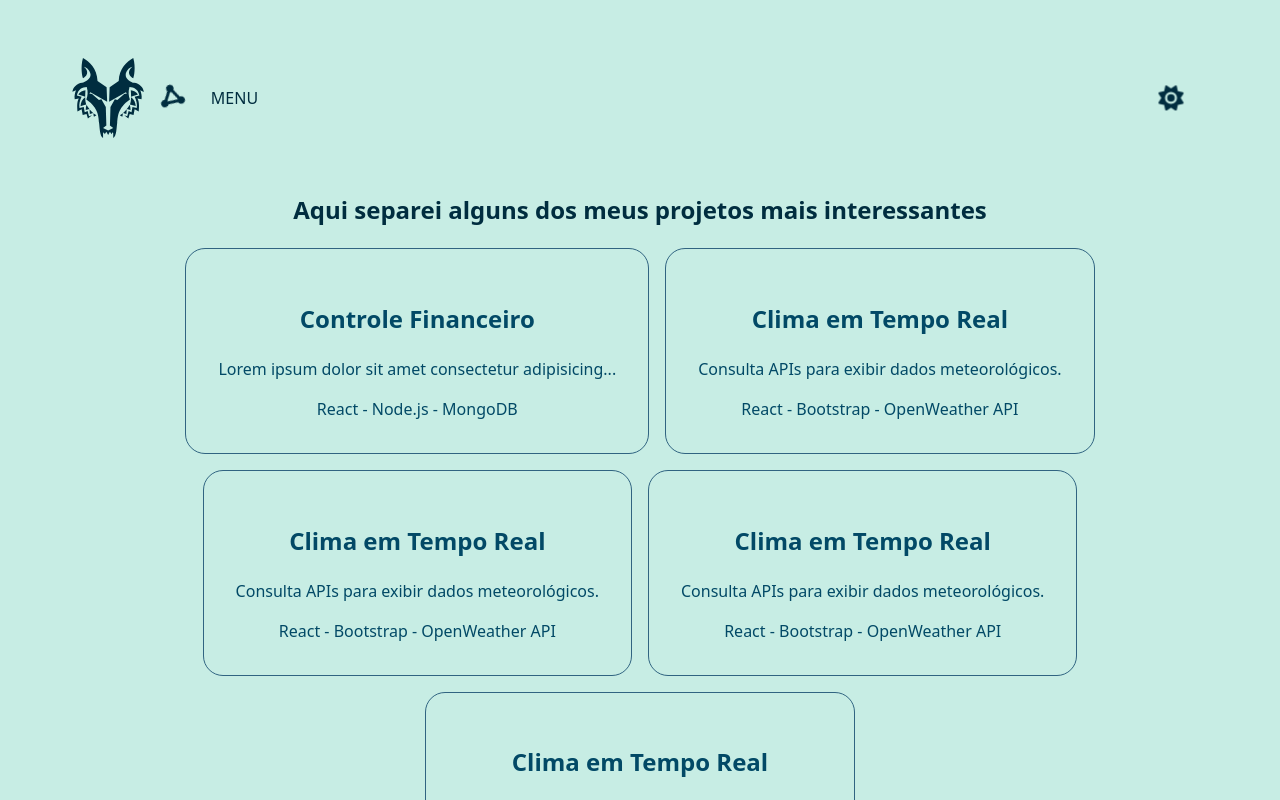
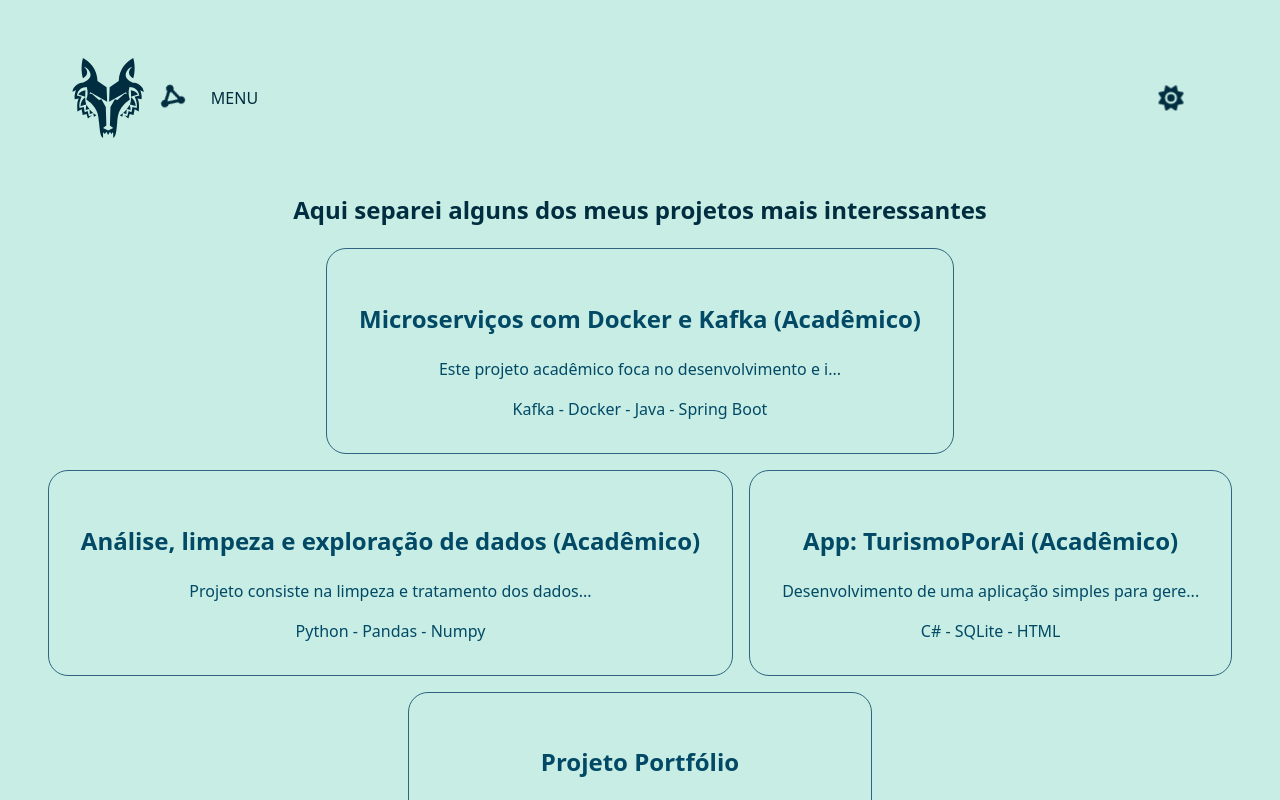
Before and after one commit to PAULOHENRIQUEDEPAULADIAS/portfolio-project, a React (Vite) app: page /Work in a window 1280 px wide. Shown: the top 800 px of the page. Built offline with nearby package versions, Linux system fonts and the light colour scheme.

Commit message:
Concluded:
-Added text and projects;

```diff
--- a/src/components/album/album.tsx
+++ b/src/components/album/album.tsx
@@ -34,7 +34,7 @@ const mockPhotos: Photo[] = [
   { id: "5", src: Image5, caption: "Homenagem à Elis Regina Porto Alegre - Rio Grande do Sul", date: "2025-10-01", alt: "Foto de uma estátua da cantora Elis Regina"},
   { id: "6", src: Image6, caption: "Esquadrão da Alegria em Laranjal - Rio Grande do Sul", date: "2025-10-01", alt: "Foto de um grupo de pessoas sentadas à frente de um letreiro escrito 'Laranjal' da cidade de Laranjal no RS"},
   { id: "7", src: Image7, caption: "Howth - Irlanda", date: "2019-09-01", alt: "Foto de um desenho do mapa de Howth - Irlanda"},
-  { id: "8", src: Image8, caption: "Peixe da sorte em Belfast - Irlanda do Norte", date: "2020-09-01", alt: "Foto minha beijando um monumento de um peixe em Belfast"},
+  { id: "8", src: Image8, caption: "Peixe da sorte em Belfast - Irlanda do Norte", date: "2020-09-15", alt: "Foto minha beijando um monumento de um peixe em Belfast"},
   { id: "9", src: Image9, caption: "Museo do Titanic em Belfast - Irlanda do Norte", date: "2020-09-01", alt: "Foto minha à frente de um letreiro metálico escrito 'Titanic'"},
   { id: "10", src: Image10, caption: "Mercado Central de Cork - Irlanda", date: "2020-09-01", alt: "Foto de uma loja com várias azeitonas em concerva"},
   { id: "11", src: Image11, caption: "O mundo fantástico das sardinhas em Lisboa - Portugal", date: "2019-10-01", alt: "Foto de prateleiras cheias de sardinha em lata"},
--- a/src/components/work/work.tsx
+++ b/src/components/work/work.tsx
@@ -15,31 +15,26 @@ function Work() {
 
   const projects = [
     {
-      title: "Controle Financeiro",
-      desc: "Lorem ipsum dolor sit amet consectetur adipisicing elit. Eius explicabo, doloribus ab harum hic minima sapiente minus maiores? Officia qui corrupti aspernatur incidunt voluptas. Cumque minima deserunt natus temporibus quo! Lorem ipsum dolor sit amet consectetur adipisicing elit. Laudantium provident minus neque aperiam eius quibusdam, tempore quos voluptatem corrupti sed? Iure ea temporibus consequatur sed tempore, culpa incidunt laudantium ipsum!",
-      link: "https://github.com/seuuser/finance-app",
-      stack: ["React", "Node.js", "MongoDB"],
+      title: "Microserviços com Docker e Kafka (Acadêmico)",
+      desc: "Este projeto acadêmico foca no desenvolvimento e implantação de dois microserviços independentes, PetFriends_Transportes e PetFriends_Almoxarifado, ambos voltados para a empresa fictícia PetFriends, uma rede nacional especializada em serviços para pets. A proposta consiste na criação dos microserviços, com a implementação de endpoints via API Rest para comunicação, além de integrar serviços de mensageria Kafka para garantir a troca eficiente de eventos e dados entre os sistemas. A arquitetura foi projetada com foco em event-driven, proporcionando uma base robusta e escalável para atender às demandas dinâmicas da plataforma.",
+      link: "http://github.com/PAULOHENRIQUEDEPAULADIAS/Paulo_Dias_DDDASEJ_AT?tab=readme-ov-file",
+      stack: ["Kafka", "Docker", "Java", "Spring Boot"],
     },
     {
-      title: "Clima em Tempo Real",
-      desc: "Consulta APIs para exibir dados meteorológicos.",
-      link: "https://github.com/seuuser/weather-app",
-      stack: ["React", "Bootstrap", "OpenWeather API"],
+      title: "Análise, limpeza e exploração de dados (Acadêmico)",
+      desc: "Projeto consiste na limpeza e tratamento dos dados de uma rede de telefonia. Entender motivos prováveis de evazão de clientes, após a devida normalização e tratamento de dados",
+      link: "https://github.com/PAULOHENRIQUEDEPAULADIAS/Paulo_Dias_AluraChallenge_DS/blob/main/Alura%20Challenge.ipynb",
+      stack: ["Python", "Pandas", "Numpy"],
     },{
-      title: "Clima em Tempo Real",
-      desc: "Consulta APIs para exibir dados meteorológicos.",
-      link: "https://github.com/seuuser/weather-app",
-      stack: ["React", "Bootstrap", "OpenWeather API"],
+      title: "App: TurismoPorAi (Acadêmico)",
+      desc: "Desenvolvimento de uma aplicação simples para gerenciamento de uma agência de turismo chamada 'TurismoPorAi'. O projeto se utiliza de integração com banco de dados SQLite e uso de Razor Pages para criação da interface",
+      link: "https://github.com/PAULOHENRIQUEDEPAULADIAS/TurismoPorAi",
+      stack: ["C#", "SQLite", "HTML"],
     },{
-      title: "Clima em Tempo Real",
-      desc: "Consulta APIs para exibir dados meteorológicos.",
-      link: "https://github.com/seuuser/weather-app",
-      stack: ["React", "Bootstrap", "OpenWeather API"],
-    },{
-      title: "Clima em Tempo Real",
-      desc: "Consulta APIs para exibir dados meteorológicos.",
-      link: "https://github.com/seuuser/weather-app",
-      stack: ["React", "Bootstrap", "OpenWeather API"],
+      title: "Projeto Portfólio",
+      desc: "Este projeto consiste no desenvolvimento desta plataforma de portfólio, criada com TSX e CSS. A aplicação utiliza o framework React com uma abordagem baseada em componentização, promovendo uma melhor organização do código e uma clara separação de responsabilidades entre os diferentes componentes e serviços.",
+      link: "https://github.com/PAULOHENRIQUEDEPAULADIAS/portfolio-project",
+      stack: ["React", "TypeScript", "CSS"],
     },
   ];
 
```
Also changed, not shown: src/components/writing/writing.tsx (+2 -3 lines).
